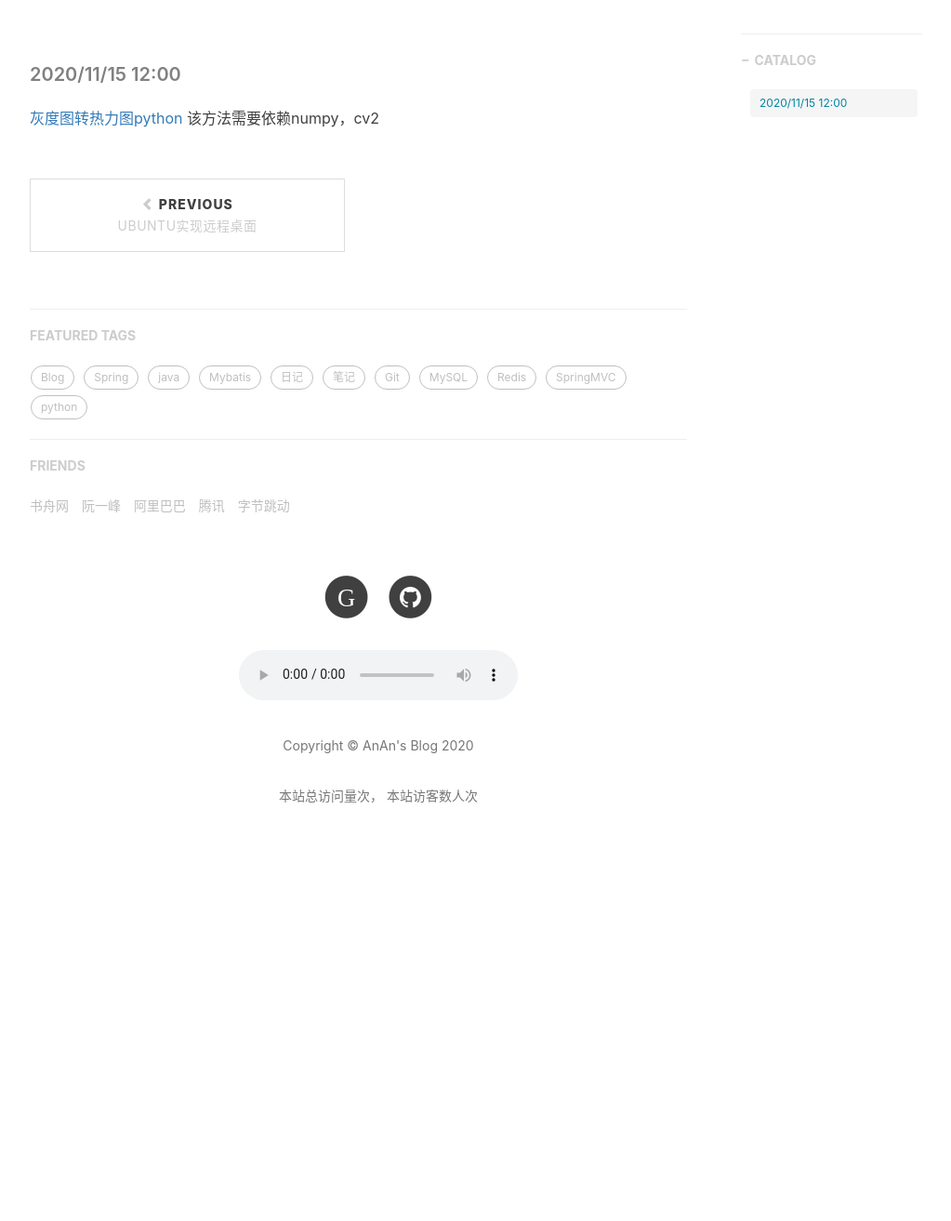
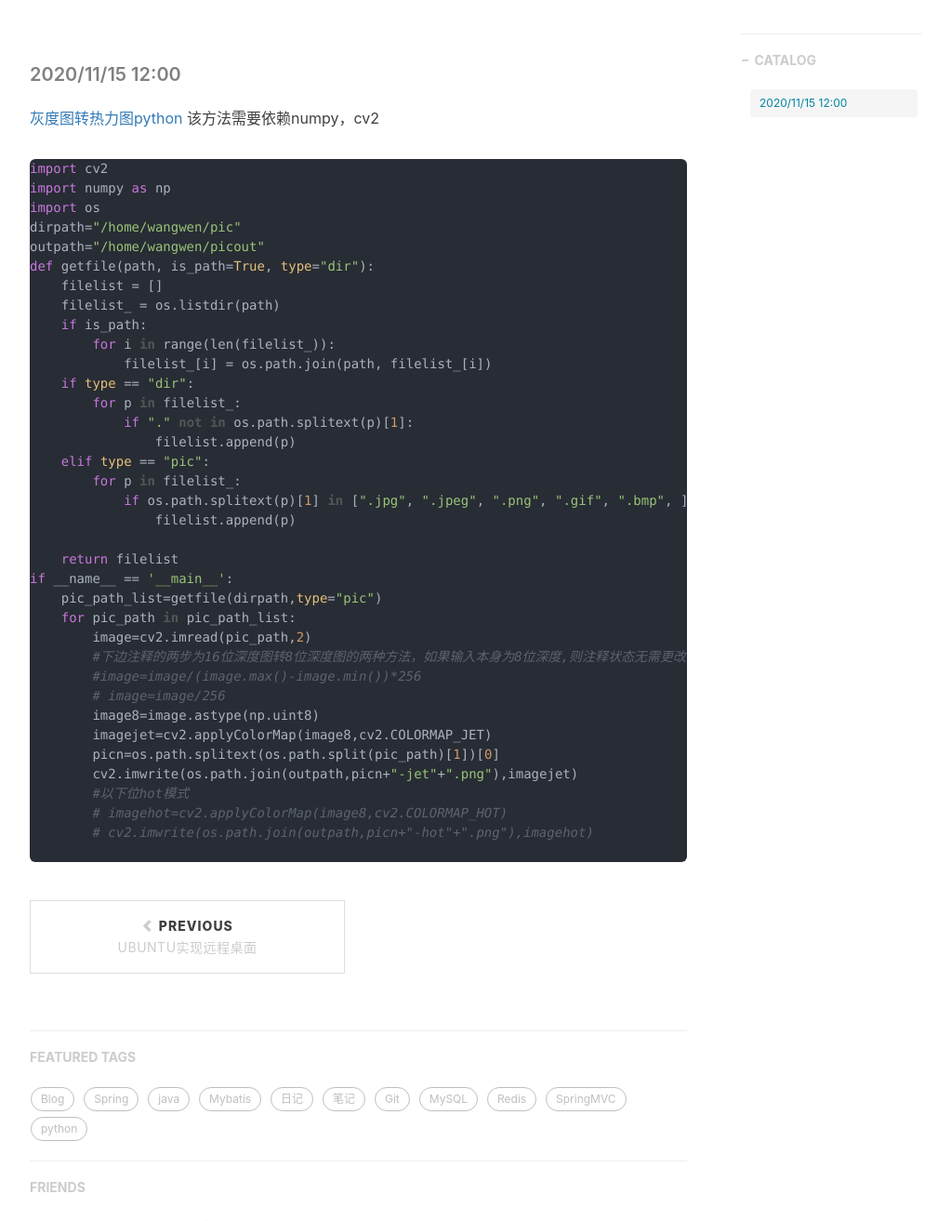
Before and after one commit to laowng/laowng.github.io, a Jekyll site: the page built from _posts/2020-12-06-gray2energy.md, in a window 1280 px wide and 1400 px high, scrolled down 440 px, cut to the strip 87-1400 px from the top of the window. Shown: the whole strip at 93% size, without its empty margins (233-1256 px from the left). Built offline with Jekyll 4.4.1, drawn with Linux system fonts in a browser that asks for light colours; nearby versions of some CDN libraries; comment, search, counter and statistics services are not loaded; before the commit the page ends 1490 px from its top, so only the background shows below that.

Commit message:
修改一些细节

````diff
--- a/_posts/2020-12-06-gray2energy.md
+++ b/_posts/2020-12-06-gray2energy.md
@@ -13,3 +13,42 @@ tags:
 ##### 2020/11/15 12:00
 [灰度图转热力图python](/gray2energy.py)
 该方法需要依赖numpy，cv2
+
+```python
+import cv2
+import numpy as np
+import os
+dirpath="/home/wangwen/pic"
+outpath="/home/wangwen/picout"
+def getfile(path, is_path=True, type="dir"):
+    filelist = []
+    filelist_ = os.listdir(path)
+    if is_path:
+        for i in range(len(filelist_)):
+            filelist_[i] = os.path.join(path, filelist_[i])
+    if type == "dir":
+        for p in filelist_:
+            if "." not in os.path.splitext(p)[1]:
+                filelist.append(p)
+    elif type == "pic":
+        for p in filelist_:
+            if os.path.splitext(p)[1] in [".jpg", ".jpeg", ".png", ".gif", ".bmp", ]:
+                filelist.append(p)
+
+    return filelist
+if __name__ == '__main__':
+    pic_path_list=getfile(dirpath,type="pic")
+    for pic_path in pic_path_list:
+        image=cv2.imread(pic_path,2)
+        #下边注释的两步为16位深度图转8位深度图的两种方法，如果输入本身为8位深度,则注释状态无需更改
+        #image=image/(image.max()-image.min())*256
+        # image=image/256
+        image8=image.astype(np.uint8)
+        imagejet=cv2.applyColorMap(image8,cv2.COLORMAP_JET)
+        picn=os.path.splitext(os.path.split(pic_path)[1])[0]
+        cv2.imwrite(os.path.join(outpath,picn+"-jet"+".png"),imagejet)
+        #以下位hot模式
+        # imagehot=cv2.applyColorMap(image8,cv2.COLORMAP_HOT)
+        # cv2.imwrite(os.path.join(outpath,picn+"-hot"+".png"),imagehot)
+
+```
````
Also changed, not shown: _posts/2020-12-1-java-threading.md (+4 -3 lines).
